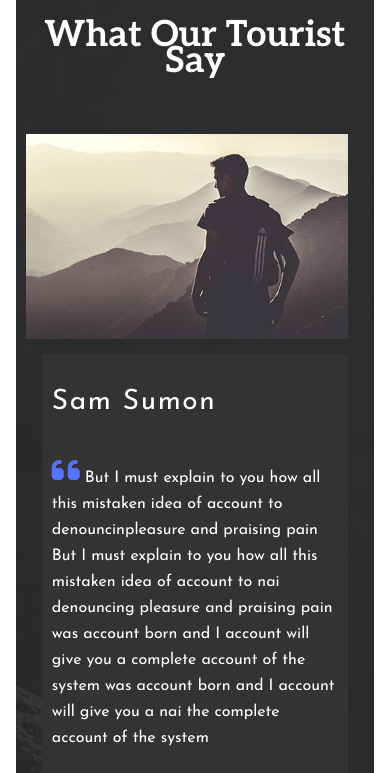
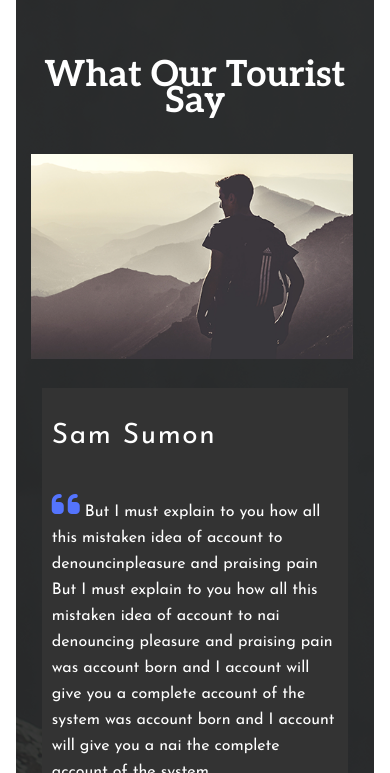
Before and after one commit to AlenMiftar/Skills-test, a plain HTML site: page index.html in a window 390 px wide. Shown: the part 3190-3963 px from the top of the page. Drawn offline with Linux system fonts and the light colour scheme.

Commit message:
small fixes

```diff
--- a/index.html
+++ b/index.html
@@ -133,7 +133,7 @@
         <div class="title-box">
           <h1>What Our Tourist Say</h1>
         </div>
-        <div class="info-box">
+        <div class="testimonial-box">
           <div class="img-box">
             <img class="img" src="images/man-viewing-image.png" alt="" />
           </div>
--- a/styles/_testimonial.scss
+++ b/styles/_testimonial.scss
@@ -18,7 +18,7 @@
   max-width: 390px;
   width: 100%;
   min-height: 26px;
-  margin-bottom: 50px;
+  margin: auto;
 
   & h1 {
     color: #fff;
@@ -30,6 +30,17 @@
   }
 }
 
+.testimonial-box {
+  max-width: 1100px;
+  width: 100%;
+  min-height: 287px;
+  display: flex;
+  justify-content: center;
+  align-items: center;
+  margin: auto;
+  margin-bottom: 100px;
+}
+
 .txt-box {
   display: flex;
   flex-direction: column;
@@ -37,7 +48,7 @@
   padding-left: 25px;
   max-width: 668px;
   width: 100%;
-  min-height: 200px;
+  min-height: 287px;
   background-color: #333;
   margin-top: -5px;
   margin-right: 20px;
@@ -67,37 +78,81 @@
   }
 }
 
-.info-box {
-  max-width: 1100px;
+.img-box {
+  max-width: 445px;
   width: 100%;
-  min-height: 287px;
-  display: flex;
-  justify-content: center;
-  align-items: center;
+  min-height: 284px;
+  margin-left: 20px;
 }
 
 .img {
   width: 100%;
-  margin-left: 20px;
+}
+
+@media screen and (max-width: 800px) {
+  .title-box {
+    margin-top: 40px;
+    margin-bottom: 40px;
+  }
+  .txt-box {
+    margin: auto;
+    width: 60%;
+    padding: 10px;
+    margin-bottom: 50px;
+  }
+  .testimonial-box {
+    margin: auto;
+    flex-direction: column;
+    & .img-box {
+      margin: auto;
+      margin-top: -50px;
+    }
+    & .img {
+      width: 100%;
+      margin-bottom: 10px;
+    }
+  }
 }
 
 @media screen and (max-width: 600px) {
   .txt-box {
-    margin: auto;
     width: 80%;
     padding: 10px;
     margin-bottom: 50px;
+    margin-top: -50px;
   }
-  .info-box {
+  .testimonial-box {
+    margin: auto;
     flex-direction: column;
     & .img-box {
       margin-top: -100px;
+      margin-left: 15px;
     }
     & .img {
       width: 90%;
-      padding: 10px;
-      margin-bottom: 20px;
-      margin: auto;
     }
   }
 }
+
+// @media screen and (max-width: 600px) {
+//   .title-box {
+//     margin-top: 10px;
+//   }
+//   .txt-box {
+//     width: 80%;
+//     padding: 10px;
+//     margin-bottom: 50px;
+//     margin-top: -10px;
+//   }
+//   .testimonial-box {
+//     flex-direction: column;
+//     & .img-box {
+//       margin-top: -90px;
+//       margin-bottom: 20px;
+//     }
+//     & .img {
+//       margin-left: 16px;
+//       width: 90%;
+//     }
+//   }
+// }
--- a/styles/_travel.scss
+++ b/styles/_travel.scss
@@ -98,4 +98,7 @@
     width: 80%;
     padding: 10px;
   }
+  .book-btn {
+    margin: auto;
+  }
 }
```
Also changed, not shown: styles/_choose.css (added), styles/index.css.
